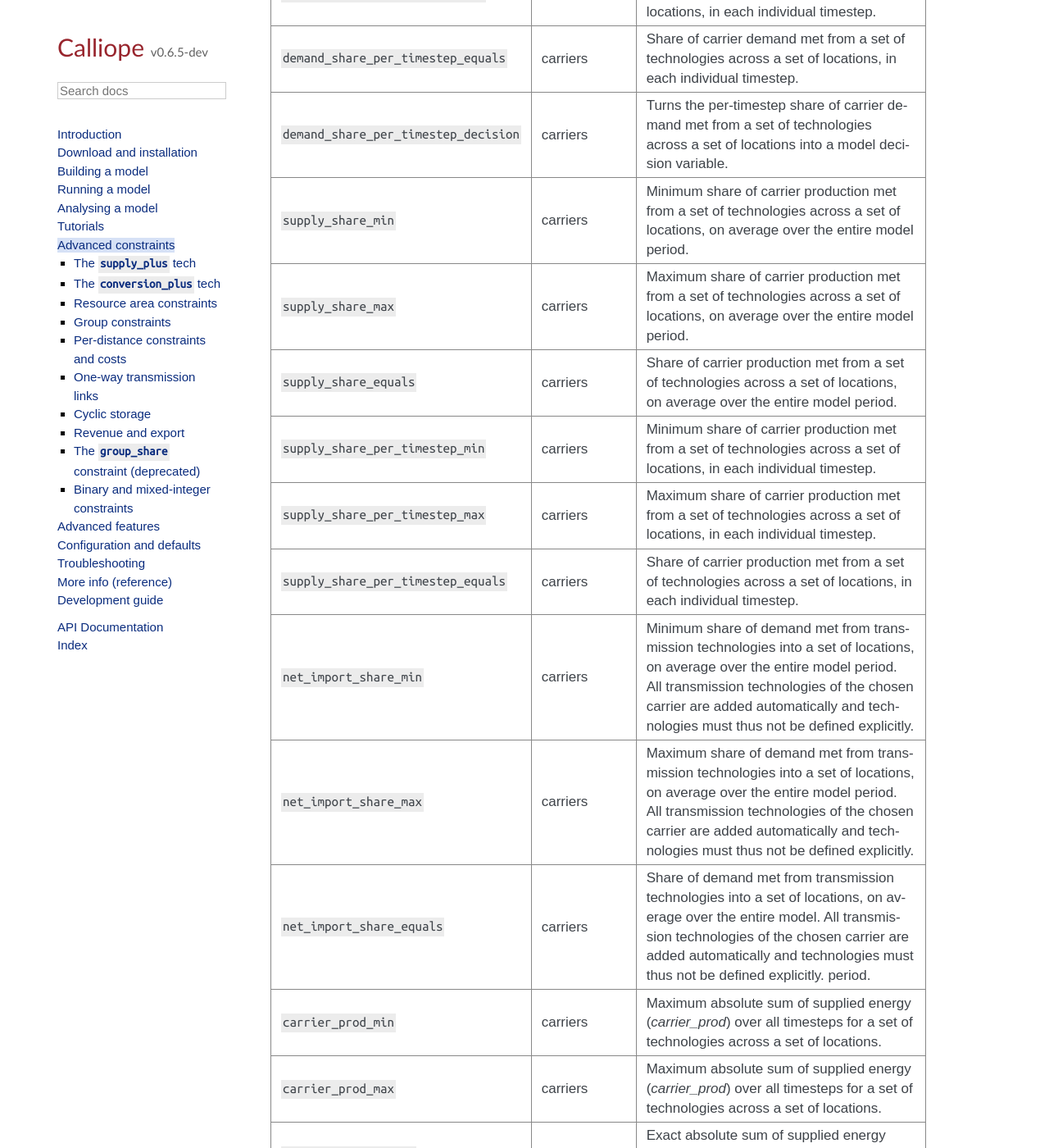
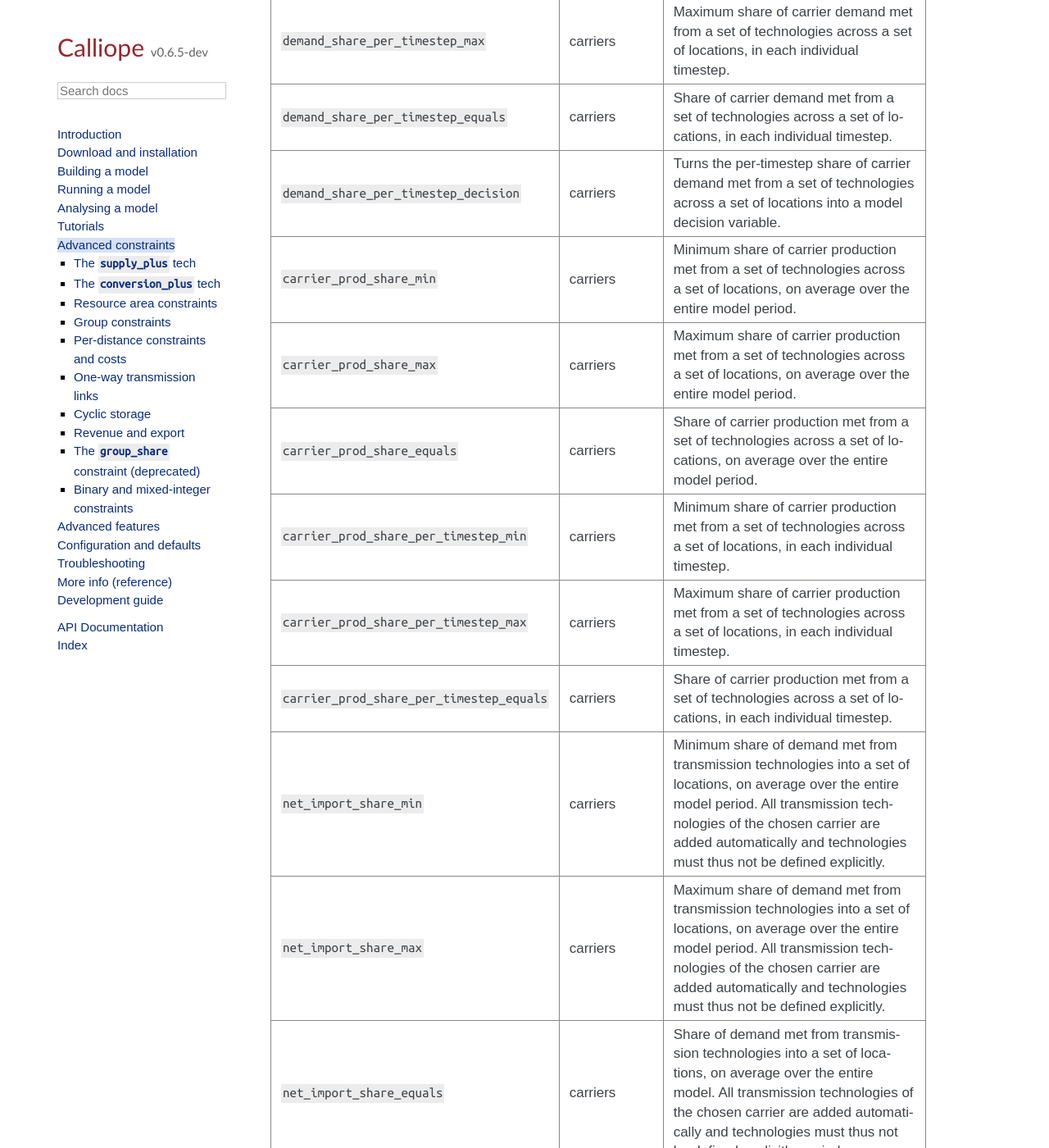
Before and after one commit to calliope-project/calliope, a Sphinx documentation site: the page built from doc/user/advanced_constraints.rst, in a window 1280 px wide and 1400 px high, scrolled down 7249 px. Shown: the whole window at 82% size. Built offline with Sphinx 7.4.7, drawn with Linux system fonts in a browser that asks for light colours; some web fonts are replaced; pages that are not in the unit, such as notebooks, are missing from menus; a script that is not in the unit is left out; some of the changed text lies outside the part shown.

Commit message:
Update `supply_share` to `carrier_prod_share`

```diff
--- a/changelog.rst
+++ b/changelog.rst
@@ -13,6 +13,8 @@ Release History
 |new| Introduced a `storage_discharge_depth` constraint, which allows to set a minimum stored-energy level to be preserved by a storage technology.
 
 |new| New model-wide constraints `net_import_share_min`, `net_import_share_max`, and `net_import_share_equals` which restrict the net imported energy of a certain carrier into subgroups of locations.
+
+|changed| |backwards-incompatible| Update model-wide constraints with the prefix `supply_share` to `carrier_prod_share`.
 
 |changed| Allowed 'energy_cap_min' for transmission technologies.
 
--- a/doc/user/advanced_constraints.rst
+++ b/doc/user/advanced_constraints.rst
@@ -278,22 +278,22 @@ Note that when computing the share for ``demand_share`` constraints, only ``dema
    * - ``demand_share_per_timestep_decision``
      - carriers
      - Turns the per-timestep share of carrier demand met from a set of technologies across a set of locations into a model decision variable.
-   * - ``supply_share_min``
+   * - ``carrier_prod_share_min``
      - carriers
      - Minimum share of carrier production met from a set of technologies across a set of locations, on average over the entire model period.
-   * - ``supply_share_max``
+   * - ``carrier_prod_share_max``
      - carriers
      - Maximum share of carrier production met from a set of technologies across a set of locations, on average over the entire model period.
-   * - ``supply_share_equals``
+   * - ``carrier_prod_share_equals``
      - carriers
      - Share of carrier production met from a set of technologies across a set of locations, on average over the entire model period.
-   * - ``supply_share_per_timestep_min``
+   * - ``carrier_prod_share_per_timestep_min``
      - carriers
      - Minimum share of carrier production met from a set of technologies across a set of locations, in each individual timestep.
-   * - ``supply_share_per_timestep_max``
+   * - ``carrier_prod_share_per_timestep_max``
      - carriers
      - Maximum share of carrier production met from a set of technologies across a set of locations, in each individual timestep.
-   * - ``supply_share_per_timestep_equals``
+   * - ``carrier_prod_share_per_timestep_equals``
      - carriers
      - Share of carrier production met from a set of technologies across a set of locations, in each individual timestep.
    * - ``net_import_share_min``
@@ -372,7 +372,7 @@ Note that when computing the share for ``demand_share`` constraints, only ``dema
 
 For specifics of the mathematical formulation of the available group constraints, see :ref:`constraint_group` in the mathematical formulation section.
 
-.. seealso:: The :ref:`built-in national-scale example <examplemodels_nationalscale_settings>`'s ``scenarios.yaml`` shows two example uses of group constraints: limiting shared capacity with ``energy_cap_max`` and enforcing a minimum shared power generation with ``supply_share_min``.
+.. seealso:: The :ref:`built-in national-scale example <examplemodels_nationalscale_settings>`'s ``scenarios.yaml`` shows two example uses of group constraints: limiting shared capacity with ``energy_cap_max`` and enforcing a minimum shared power generation with ``carrier_prod_share_min``.
 
 
 ``demand_share_per_timestep_decision``
```
Also changed, not shown: 6 other files.
